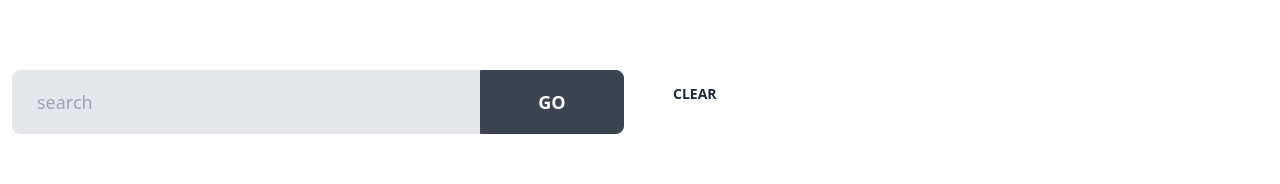
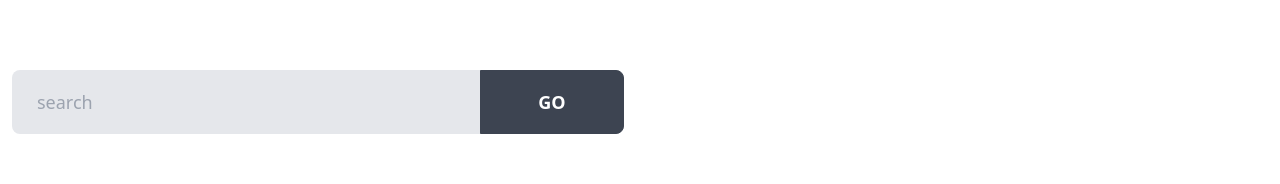
Before and after one commit to oliveroliverio/ud-brad-traversy-react-front-to-back-2022, a React (Create React App) app: page / in a window 1280 px wide. Shown: the part 235-419 px from the top of the page. Built offline with nearby package versions, Linux system fonts and the light colour scheme.

Commit message:
Want to only show clear if users shown in state, so bring in useContext and GithubContext

```diff
--- a/src/components/users/UserSearch.js
+++ b/src/components/users/UserSearch.js
@@ -1,8 +1,11 @@
-import { useState } from 'react'
+import { useState, useContext } from 'react'
+import GithubContext from '../../context/github/GithubContext'
 import React from 'react'
 
 function UserSearch() {
 	const [text, setText] = useState('')
+
+	const { users } = useContext(GithubContext)
 
 	const handleChange = (e) => setText(e.target.value)
 	const handleSubmit = (e) => {
@@ -42,10 +45,12 @@ function UserSearch() {
 					</div>
 				</form>
 			</div>
-			{/* Div containing clear button */}
-			<div>
-				<button className='btn btn-ghost btn-large'>Clear</button>
-			</div>
+			{/* this came from Github context */}
+			{users.length > 0 && (
+				<div>
+					<button className='btn btn-ghost btn-large'>Clear</button>
+				</div>
+			)}
 		</div>
 	)
 }
```
